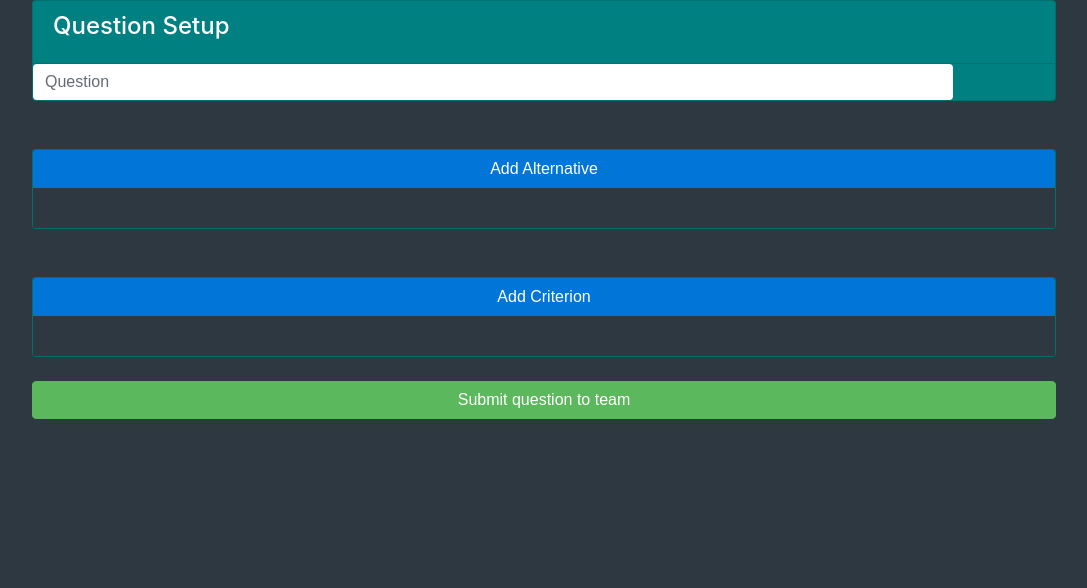
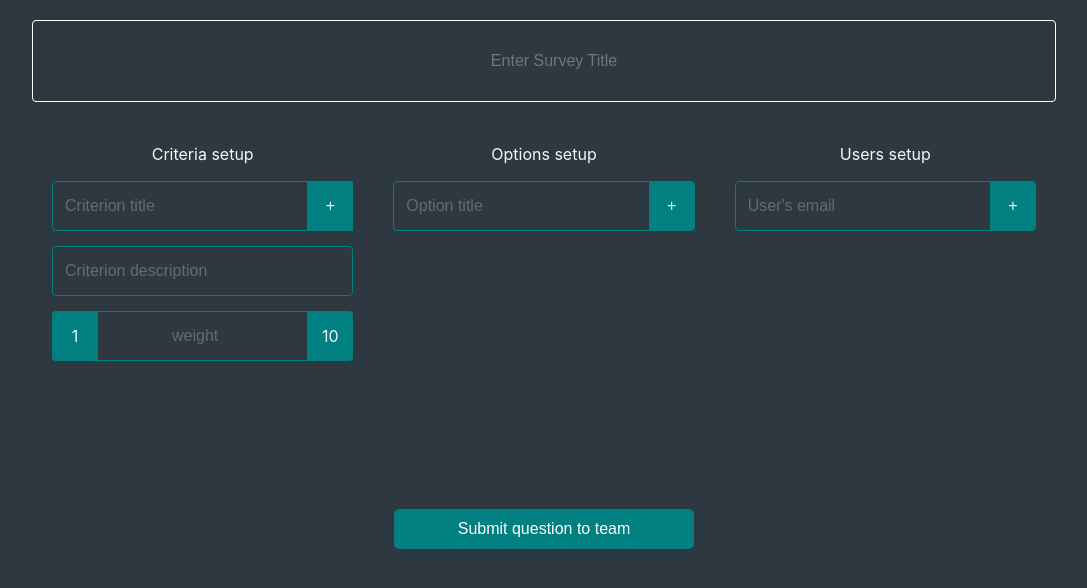
Before and after one commit to MilenaMalysh/decisionmaker, a Django app: page /setup in a window 1280 px wide. Shown: the part 119-707 px from the top of the page, without its empty margins (96-1183 px from the left). Run offline with Django 3.2, Linux system fonts and the light colour scheme; some libraries are stand-ins or nearby versions.

Commit message:
setup page finished

```diff
--- a/app/jinja2/setup_page.html
+++ b/app/jinja2/setup_page.html
@@ -1,225 +1,123 @@
 {% extends "base.html" %}
 
+{% block scripts %}
+    <script type="text/javascript" src="{{ static("js/setup_page.js")}}" defer></script>
+    <link rel="stylesheet" href="{{ static("css/setup.css")}}">
+{% endblock %}
+
 {% block content %}
-<!--<div class="centred-container">
-    <div class="questions-list" id="app">
-        <ul class="list-group">
-            <li v-for="answer in answers">
-                <div class="card">
-                    <div class="card-header">
-                        <h4 class="card-title">[[ findQuestion(answer.question_id).title ]]</h4>
-                        <div class="importance">
-                            <span class="priority-label">Weight</span>
+    <div class="centred-container">
+        <div class="questions-list" id="setup">
+            <div class="list-group">
+                <div class="question-content">
+                    <input class="question-block" placeholder="Enter Survey Title" v-model="question">
+                </div>
+                <div class="setup-categories">
+                    <div class="criteria-setup">Criteria setup
+                        <div class="criteria">
                             <div class="input-group">
-                                <span class="input-group-addon">1</span>
-                                <input type="number" class="form-control importance-value ranged-value" min="1"
-                                       max="10" v-model="answer.weight">
-                                <span class="input-group-addon">10</span>
+                                <input type="text" class="form-control criteria-title"
+                                       v-model="currentCriterion.title"
+                                       placeholder="Criterion title">
+                                <span class="input-group-btn">
+                                        <button class="btn btn-secondary" type="button"
+                                                v-on:click="addCriterion">+</button>
+                                    </span>
+                            </div>
+                            <div>
+                                <input type="text" class="form-control criteria-description"
+                                       v-model="currentCriterion.description" placeholder="Criterion description">
+                                <div class="criteria-weight input-group">
+                                    <span class="input-group-addon">1</span>
+                                    <input type="number" class="form-control ranged-value" min="1" max="10"
+                                           placeholder="weight" v-model="currentCriterion.weight">
+                                    <span class="input-group-addon">10</span>
+                                </div>
                             </div>
                         </div>
+
                     </div>
-                    <div class="card-block">
-                        <p class="card-text"> [[ findQuestion(answer.question_id).description ]]</p>
-                        <ul class="list-inline list-group-horizontal">
-                            <li class="list-group-item" v-for="option in answer.options">
-                                <div class="option">
-                                    <label>[[ findOption(option.option_id).title ]]</label>
-                                    <div class="input-group">
-                                        <span class="input-group-addon">1</span>
-                                        <input type="number" class="form-control ranged-value" min="1" max="10"
-                                               v-model="option.score">
-                                        <span class="input-group-addon">10</span>
-                                    </div>
-                                </div>
-                            </li>
-                        </ul>
+                    <div class="option-setup">Options setup
+                        <div class="input-group option">
+                            <input type="text" class="form-control option-title"
+                                   placeholder="Option title" v-model="currentAlternative.title">
+                            <span class="input-group-btn">
+                                    <button class="btn btn-secondary" type="button"
+                                            v-on:click="addAlternative">+</button>
+                                </span>
+                        </div>
                     </div>
-                </div>
-            </li>
-        </ul>
-        <div class="row">
-            <button type="button" class="btn" id="submit-survey-btn" v-on:click="submitResults">Submit results
-            </button>
-        </div>
-    </div>
-</div>-->
-
-
-
-<div>
-    <div class="centred-container">
-        <div class="questions-list">
-            <div class="list-group" id="setup">
-                <div class ="card">
-                    <div class="card-header">
-                        <h4 class="card-title">Question Setup</h4>
-                    </div>
-                    <!--<form>
-                        <div class="form-group question-setup">
-                            <label for="questionInputArea">Please enter your question here.</label>
-                            <textarea class="form-control" id="questionInputArea" rows="3"></textarea>
-                        </div>
-                    </form>-->
-                    <div class="card-body">
-                        <div class="input-group-wide">
-                            <input type="text" class="form-control carl" placeholder="Question"  v-model="question">
+                    <div class="users-setup">Users setup
+                        <div class="input-group users">
+                            <input type="email" class="form-control users-title"
+                                   placeholder="User's email" v-model="currentUser.email">
+                            <span class="input-group-btn">
+                                    <button class="btn btn-secondary" type="button" v-on:click="addUser">+</button>
+                                </span>
                         </div>
                     </div>
                 </div>
+                <hr>
+                <div class="setup-block">
+                    <div>
+                        <div class="criteria-setup">
+                            <div v-for="criterion in criteria">
+                                <div class="input-group criteria criteria-added">
+                                <span class="input-group-btn">
+                                    <button class="btn btn-secondary" type="button"
+                                            v-on:click="removeCriterion(criterion)">-</button>
+                                </span>
+                                    <input type="text" class="form-control criteria-title"
+                                           v-bind:value="criterion.title"
+                                           readonly="readonly">
+                                    <input type="text" class="form-control"
+                                           v-model="criterion.description" readonly="readonly">
+                                    <input type="number" class="form-control "
+                                           v-model="criterion.weight" readonly="readonly">
+                                </div>
+                            </div>
 
-                <!--<ul class="list-group questions-list">
-                    <h1>Question Setup</h1>
-                    &lt;!&ndash;<form>
-                        <div class="form-group question-setup">
-                            <label for="questionInputArea">Please enter your question here.</label>
-                            <textarea class="form-control" id="questionInputArea" rows="3"></textarea>
                         </div>
-                    </form>&ndash;&gt;
-                    <div class="input-group">
-                        <span class="input-group-addon">1</span>
-                        <input type="number" class="form-control ranged-value" min="1" max="10"
-                               v-model="option.score">
-                        <span class="input-group-addon">10</span>
                     </div>
-                </ul>-->
-                <br>
-                <br>
-                <div class="card">
-                    <button type="button" v-on:click="addAlternative" class="btn btn-primary">Add Alternative</button>
-                    <div class = "card-block">
-                        <div v-for="(alternative, index) in alternatives">
-                            <div class="card" style="width: 20rem;">
-                                <!--<img class="card-img-top" src="..." alt="Card image cap">-->
-                                <div class="card-body">
-                                    <div class="input-group-wide">
-                                        <!--<span class="input-group-addon">1</span>-->
-                                        <input type="text" class="form-control" placeholder="Alternative" v-model="alternative.title">
-                                        <!--<span class="input-group-addon">10</span>-->
-
-                                    </div>
-                                    <!--<p class="card-text">Some quick example text to build on the card title and make up the bulk of the card's content.</p>-->
-                                    <button type="button" v-on:click="removeAlternative(index)" class="btn btn-danger">Delete this alternative</button>
+                    <div>
+                        <div class="option-setup">
+                            <div v-for="(alternative, index) in alternatives">
+                                <div class="input-group option option-added">
+                                    <input type="text" class="form-control option-title"
+                                           v-model="alternative.title" readonly="readonly">
+                                    <span class="input-group-btn">
+                                    <button class="btn btn-secondary" type="button"
+                                            v-on:click="removeAlternative(index)">-</button>
+                                </span>
                                 </div>
                             </div>
                         </div>
                     </div>
-
-                </div>
-                <br>
-                <br>
-                <div class="card">
-                    <button type="button" v-on:click="addCriterion" class="btn btn-primary">Add Criterion</button>
-                    <div class = "card-block">
-                        <div v-for="criterion in criteria">
-                            <div class="card" style="width: 20rem;">
-                                <!--<img class="card-img-top" src="..." alt="Card image cap">-->
-                                <div class="card-body">
-                                    <div class="input-group-wide">
-                                        <!--<span class="input-group-addon">1</span>-->
-                                        <input type="text" class="form-control" placeholder="Criterion" v-model="criterion.name">
-                                        <input type="text" class="form-control" placeholder="Please describe the criterion here" v-model="criterion.description">
-                                        <!--<span class="input-group-addon">10</span>-->
-                                    </div>
-                                    <div class="input-group">
-                                        <span class="input-group-addon">1</span>
-                                        <input type="number" class="form-control ranged-value" min="1" max="10"
-                                               v-model="criterion.weight">
-                                        <span class="input-group-addon">10</span>
-                                    </div>
-                                    <!--<p class="card-text">Some quick example text to build on the card title and make up the bulk of the card's content.</p>-->
-                                    <button type="button" v-on:click="removeCriterion(criterion)" class="btn btn-danger">Delete this criterion</button>
+                    <div>
+                        <div class="users-setup">
+                            <div v-for="(user, index) in users">
+                                <div class="input-group users user-added">
+                                    <input type="text" class="form-control users-title"
+                                           v-model="user.email" readonly="readonly">
+                                    <span class="input-group-btn">
+                                    <button class="btn btn-secondary" type="button"
+                                            v-on:click="removeUser(index)">-</button>
+                                </span>
                                 </div>
                             </div>
                         </div>
                     </div>
-
                 </div>
-                <br>
-                <button type="button" v-on:click="submit" class="btn btn-success">Submit question to team</button>
             </div>
 
+            <div class="row">
+                <button type="button" class="btn" id="submit-survey-btn" v-on:click="submit"> Submit question to team
+                </button>
+            </div>
         </div>
-
-
-        <!--<div class="centred-container">
-            <form>
-                <div class="form-row">
-                    <div class="col-9">
-                        <input type="text" class="form-control" placeholder="Option">
-                    </div>
-                    <button type="button" onclick="addOption" class="btn btn-primary">Add Option</button>
-                </div>
-
-            </form>
-            <div>
-
-            </div>
-            <br>
-            <form>
-                <div class="form-row">
-                    <div class="col-9">
-                        <input type="text" class="form-control" placeholder="Criterion">
-                    </div>
-
-                    <div class="col">
-                        <input type="text" class="form-control" placeholder="Weight">
-                    </div>
-                    <button type="button" onclick="addCriterion" class="btn btn-primary">Add Criterion</button>
-                </div>
-
-            </form>
-
-        </div>-->
-        <!--<div class="centred-container">
-
-            <div class="questions-list">
-                <ul class="list-group">
-                    <li v-for="answer in answers">
-                        <div class="card">
-                            <div class="card-header">
-                                <h4 class="card-title">[[ findQuestion(answer.question_id).title ]]</h4>
-                                <div class="importance">
-                                    <span class="priority-label">Weight</span>
-                                    <div class="input-group">
-                                        <span class="input-group-addon">1</span>
-                                        <input type="number" class="form-control importance-value ranged-value" min="1"
-                                               max="10" v-model="answer.weight">
-                                        <span class="input-group-addon">10</span>
-                                    </div>
-                                </div>
-                            </div>
-                            <div class="card-block">
-                                <p class="card-text"> [[ findQuestion(answer.question_id).description ]]</p>
-                                <ul class="list-inline list-group-horizontal">
-                                    <li class="list-group-item" v-for="option in answer.options">
-                                        <div class="option">
-                                            <label>[[ findOption(option.option_id).title ]]</label>
-                                            <div class="input-group">
-                                                <span class="input-group-addon">1</span>
-                                                <input type="number" class="form-control ranged-value" min="1" max="10"
-                                                       v-model="option.score">
-                                                <span class="input-group-addon">10</span>
-                                            </div>
-                                        </div>
-                                    </li>
-                                </ul>
-                            </div>
-                        </div>
-                    </li>
-                </ul>
-                <div class="row">
-                    <button type="button" class="btn" id="submit-survey-btn" v-on:click="submitResults">Submit results
-                    </button>
-                </div>
-            </div>
-        </div>-->
 
     </div>
 
-</div>
+
 
 {% endblock %}
-
-{% block scripts %}
-<script type="text/javascript" src="{{ static("js/setup_page.js")}}" defer></script>
-    {% endblock %}
--- a/app/static/css/questionnairy.css
+++ b/app/static/css/questionnairy.css
@@ -170,18 +170,6 @@ body {
     background-color: white;
     border-radius: 4px;
 }
-.input-group-wide {
-    width: 90%;
-    background-color: white;
-    border-radius: 4px;
-}
-
-input.carl{
-    background-color:transparent !important;
-    border:none !important;
-    border-bottom:2px solid rgb(255, 255, 255);
-
-}
 
 .list-group-horizontal{
     display: inline-flex;
--- /dev/null
+++ b/app/static/css/setup.css
@@ -0,0 +1,99 @@
+.question-content {
+    width: 100%;
+    border: 1px solid white;
+    border-radius: 4px;
+    color: white;
+    margin-top: 20px;
+    margin-bottom: 20px;
+
+}
+
+.question-block {
+    background-color: transparent;
+    min-height: 60px;
+    color: white;
+    text-align: center;
+    width: 100%;
+    margin: 10px;
+    border-style: none;
+}
+
+input:focus {
+    outline: none !important;
+}
+
+.setup-block {
+    display: flex;
+    align-items: center;
+}
+
+.setup-block > div {
+    flex: 1;
+    margin-bottom: auto;
+}
+
+.setup-categories{
+    display: flex;
+}
+
+.setup-categories > div{
+    color: aliceblue;
+    text-align: center;
+    flex: 1;
+}
+
+.criteria-setup, .option-setup, .users-setup {
+    padding: 20px;
+    width: 100%;
+
+}
+
+.criteria, .criteria .input-group, .option, .users {
+    min-width: 100%;
+    min-height: 50px;
+    background-color: transparent !important;
+    margin-top: 15px;
+}
+
+.criteria *, .criteria button, .option *, .users * {
+    border-color: rgb(0, 128, 128) !important;
+}
+
+
+.criteria *, .option *, .users * {
+    color: aliceblue !important;
+}
+
+.criteria span, .option>span, .users>span{
+    width: 45px !important;
+}
+
+.criteria-description{
+    width: 100% !important;
+    margin-top: 15px;
+    height: 50px;
+}
+
+.criteria input, .option input, .users input {
+    background-color: transparent !important;
+}
+
+.criteria:not(.criteria-added) button, .criteria span, .option:not(.option-added) button, .users:not(.user-added) button{
+    background-color: rgb(0, 128, 128) !important;
+}
+
+.criteria:not(.criteria-added){
+    padding-bottom: 25px;
+}
+
+.criteria-added button, .option-added button, .user-added button{
+    background-color: #8a3e3b !important;
+}
+
+.ranged-value {
+    width: initial !important;
+    text-align: center;
+}
+hr{
+    background-color: white;
+}
--- a/app/static/js/setup_page.js
+++ b/app/static/js/setup_page.js
@@ -3,75 +3,61 @@ var setup = new Vue({
     el: '#setup',
     data: {
         alternatives: [],
+        currentAlternative: {title: ''},
         criteria: [],
+        currentCriterion: {name: '', description: '', weight: ""},
+        users: [],
+        currentUser: {title: ''},
         question: ""
     },
     delimiters: ["[[", "]]"],
     methods: {
         validate(){
-            a = !(_.isEmpty(this.alternatives));
-            c = !(_.isEmpty(this.criteria));
-            alternativesDefined = _.every(this.alternatives, function (alt) {
-                            return alt.title != '';
-                        });
-            criteriaDefined = _.every(this.criteria, function (crit) {
-                            return (crit.name != '' && crit.description != '' && crit.weight != 0);
-                        });
-            //descriptions = _.every(this.criteria.description, function (description) {
-            //                return description != '';
-            //            });
-            //weights = _.every(this.criteria.weight, function (weight) {
-            //                return weight != 0;
-            //            });
-            //questionDefined = function(){
-            //    return this.question != '';
-            //};
-            questionDefined = (this.question != '');
-            //console.log(a);
-            //console.log(c);
-            //console.log(this.alternatives);
-            //console.log(this.criteria);
-            //console.log(this.question);
-            //console.log(titles);
-            //console.log(names);
-            //console.log(descriptions);
-            //console.log(weights);
-            //console.log(questionDefined);
-            //console.log(this.question);
-            //console.log((this.question != ''));
-            result = (a && c && alternativesDefined && criteriaDefined && questionDefined);
-            //console.log(result);
-            return result;
-            //return questionDefined();
+            return ((this.alternatives.length >= 1) && (this.criteria.length >= 1) && (this.users.length >= 1) && this.question);
         },
         submit(){
-            //alert('test alert');
             if(!(this.validate())){
-                alert('Please fill in all the fields or delete unwanted alternatives and criteria.');
+                alert('Please fill survey title and add at least one option, criterion, user.');
             } else{
-                alert('Data submitted');
                 //submit data
                 $.ajax({
                     type: "POST",
                     url: '/submit_results',
-                    data: this.answers
+                    data: {
+                        question: this.question,
+                        alternatives: this.alternatives,
+                        criteria: this.criteria,
+                        users: this.users
+                    }
                 });
             }
         },
         addAlternative(){
-            this.alternatives.push({title: ''});
-            //this.submit();
+            if (this.currentAlternative.title) {
+                this.alternatives.push(this.currentAlternative);
+                this.currentAlternative = {title: ''};
+            }
+        },
+        addUser(){
+            if (this.currentUser.email) {
+                this.users.push(this.currentUser);
+                this.currentUser = {email: ''};
+            }
         },
         addCriterion(){
-            this.criteria.push({name: '', description: '', weight: 0});
+            if (this.currentCriterion.title && this.currentCriterion.description && this.currentCriterion.weight) {
+                this.criteria.push(this.currentCriterion);
+                this.currentCriterion = {name: '', description: '', weight: ""};
+            }
         },
         removeAlternative(index){
             this.alternatives.splice(index, 1);
-            console.log(this);
         },
-        removeCriterion(id){
-            var index = this.criteria.indexOf(id);
+        removeCriterion(index){
             this.criteria.splice(index, 1);
+        },
+        removeUser(index){
+            this.users.splice(index, 1);
         }
     }
 });
```
